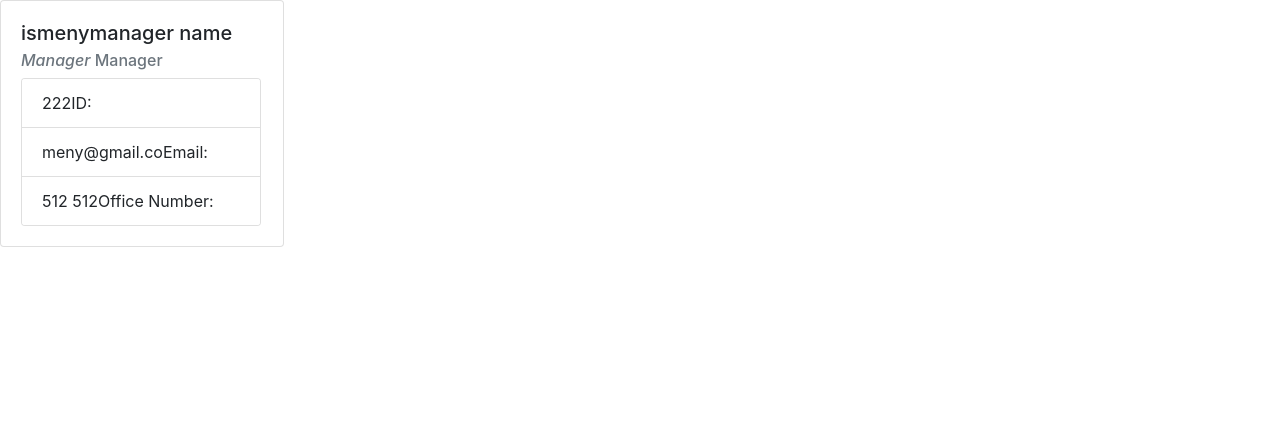
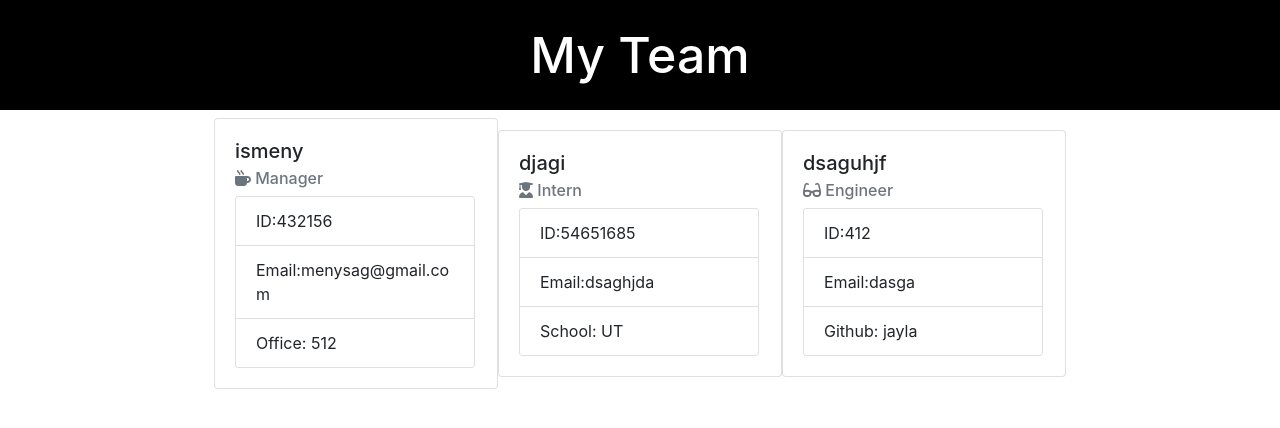
Before and after one commit to Ismeny/Homework-10-Profile-Generator, a website: page index.html in a window 1280 px wide. Drawn offline with nearby package versions, Linux system fonts and the light colour scheme.

Commit message:
last commit

```diff
--- a/index.html
+++ b/index.html
@@ -8,22 +8,54 @@
     <link rel="stylesheet" href="https://cdn.jsdelivr.net/npm/bootstrap@4.6.0/dist/css/bootstrap.min.css" integrity="sha384-B0vP5xmATw1+K9KRQjQERJvTumQW0nPEzvF6L/Z6nronJ3oUOFUFpCjEUQouq2+l" crossorigin="anonymous">
     <script src="https://code.jquery.com/jquery-3.5.1.slim.min.js" integrity="sha384-DfXdz2htPH0lsSSs5nCTpuj/zy4C+OGpamoFVy38MVBnE+IbbVYUew+OrCXaRkfj" crossorigin="anonymous"></script>
     <script src="https://cdn.jsdelivr.net/npm/bootstrap@4.6.0/dist/js/bootstrap.bundle.min.js" integrity="sha384-Piv4xVNRyMGpqkS2by6br4gNJ7DXjqk09RmUpJ8jgGtD7zP9yug3goQfGII0yAns" crossorigin="anonymous"></script>
-    <script src=“https://kit.fontawesome.com/afc27ebdff.js” crossorigin=“anonymous”></script>
-    <title>Document</title>
+    <script src="https://kit.fontawesome.com/4714a0b316.js" crossorigin="anonymous"></script>
+    <title>My Team</title>
 </head>
 <body>
+    <h1 style="color:white; text-align: center; background-color: black; font-size: 50px; padding: 25px;"> My Team </h1>
+    <div id="team-cards" class="container d-flex flex-wrap justify-content-center align-items-center">
     <div id="card" class="card" style="width: 17.75rem;">
             <div class="card-body">
-              <h5 class="card-title">ismenymanager name</h5>
+              <h5 class="card-title">ismeny</h5>
               <h6 class="card-subtitle mb-2 text-muted">
-                <i class="fas fa-mug-hot">Manager</i>
-                Manager
+                <i class="fas fa-mug-hot"></i> Manager</i>
+
             </h6>
             <div class="card" style="width: 15rem;">
                 <ul class="list-group list-group-flush">
-                  <li class="list-group-item">222ID:</li>
-                  <li class="list-group-item">meny@gmail.coEmail:</li>
-                  <li class="list-group-item">512 512Office Number:</li>
+                  <li class="list-group-item">ID:432156</li>
+                  <li class="list-group-item">Email:menysag@gmail.com</li>
+                  <li class="list-group-item">Office: 512</li>
+                </ul>
+              </div>
+            </div>
+          </div><div id="card" class="card" style="width: 17.75rem;">
+            <div class="card-body">
+              <h5 class="card-title">djagi</h5>
+              <h6 class="card-subtitle mb-2 text-muted">
+                <i class="fas fa-user-graduate"></i> Intern</i>
+
+            </h6>
+            <div class="card" style="width: 15rem;">
+                <ul class="list-group list-group-flush">
+                  <li class="list-group-item">ID:54651685</li>
+                  <li class="list-group-item">Email:dsaghjda</li>
+                  <li class="list-group-item">School: UT</li>
+                </ul>
+              </div>
+            </div>
+          </div><div id="card" class="card" style="width: 17.75rem;">
+            <div class="card-body">
+              <h5 class="card-title">dsaguhjf</h5>
+              <h6 class="card-subtitle mb-2 text-muted">
+                <i class="fas fa-glasses"></i> Engineer</i>
+
+            </h6>
+            <div class="card" style="width: 15rem;">
+                <ul class="list-group list-group-flush">
+                  <li class="list-group-item">ID:412</li>
+                  <li class="list-group-item">Email:dasga</li>
+                  <li class="list-group-item">Github: jayla</li>
                 </ul>
               </div>
             </div>
```
Also changed, not shown: index.js (+19 -17 lines), tests/Manager.test.js (+7 -0 lines), style.css (deleted).
